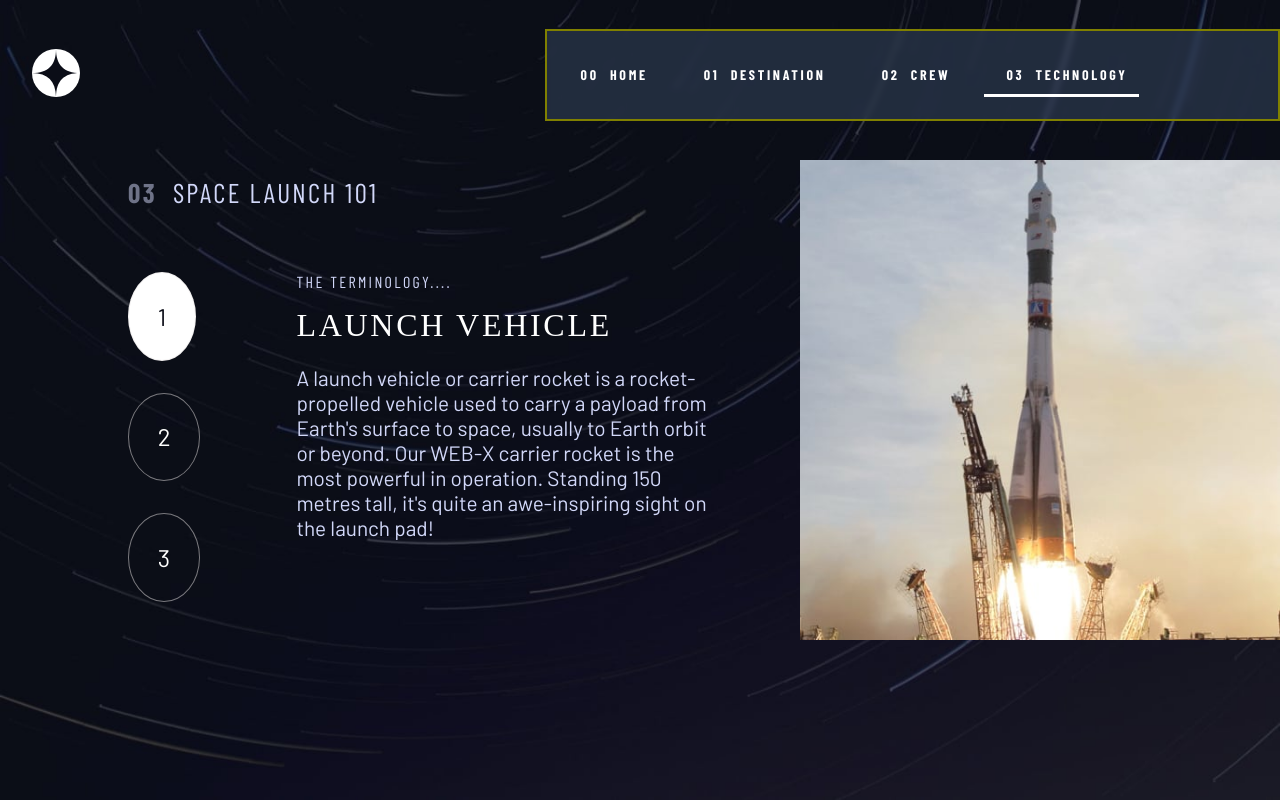
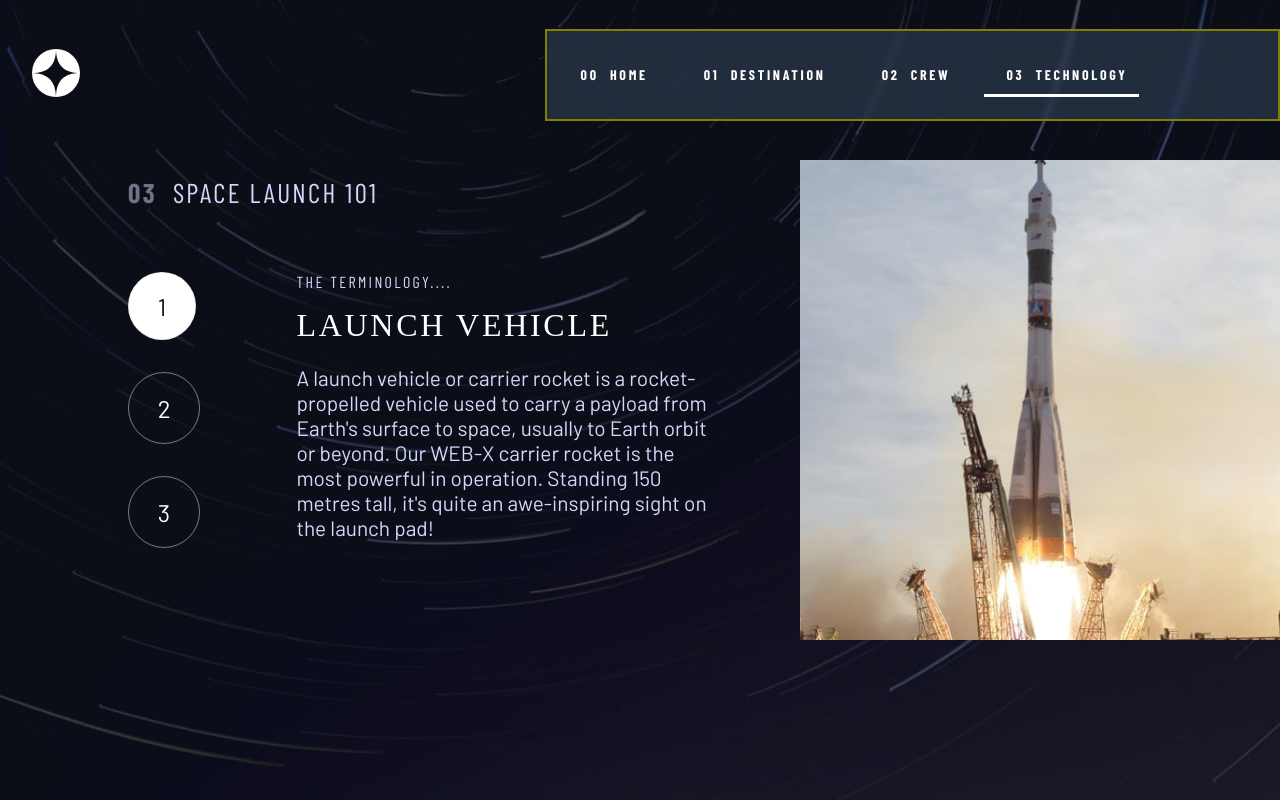
Before and after one commit to kirtymeena/Space-tourism-website, a React (Create React App) app: page /technology in a window 1280 px wide. Built offline with nearby package versions, Linux system fonts and the light colour scheme; a web font is replaced by a local one.

Commit message:
fixed button shape

```diff
--- a/src/sass/pages/_technology.scss
+++ b/src/sass/pages/_technology.scss
@@ -60,7 +60,7 @@
         display: flex;
         justify-content: center;
         align-items: center;
-        padding: 1.8rem;
+        padding: 0 1.8rem;
         border: 1px solid $transperent-clr;
         border-radius: 50%;
         aspect-ratio: 1;
```
